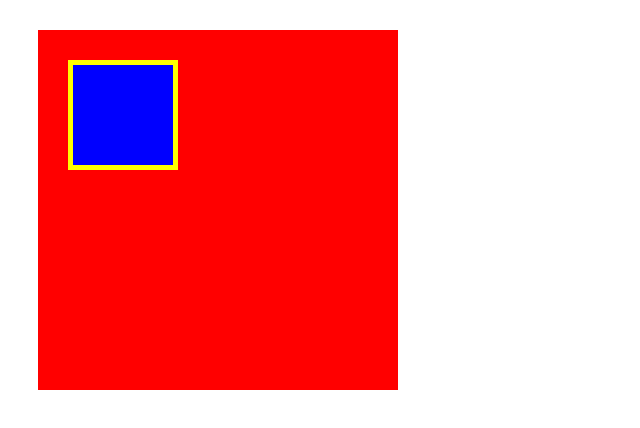
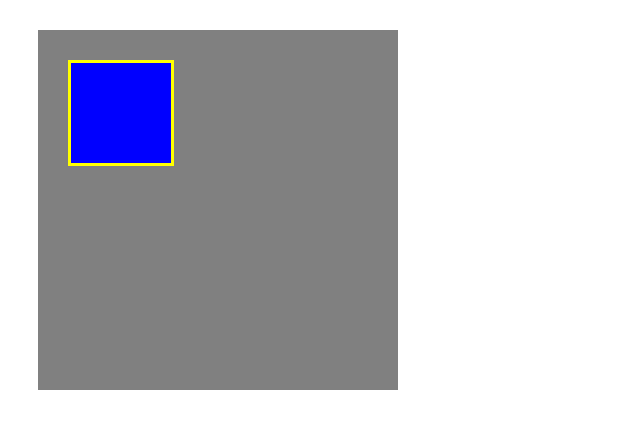
Before and after one commit to ouka0117/1-2, a plain HTML site: page 1-3/box/box.html in a window 1280 px wide. Shown: the whole page, without its empty margins (0-640 px from the left). Drawn offline with Linux system fonts and the light colour scheme.

Commit message:
[Finish]1-3

```diff
--- a/1-3/box/box.css
+++ b/1-3/box/box.css
@@ -1,7 +1,7 @@
 .box1 {
   width: 300px;
   height: 300px;
-  background-color: #ff0000;
+  background-color: #808080;
   margin: 30px;
   padding: 30px;
 }
@@ -10,5 +10,6 @@
   width: 100px;
   height: 100px;
   background-color: blue;
-  border: 5px solid yellow;
+  border:solid yellow;
+
 }
```
